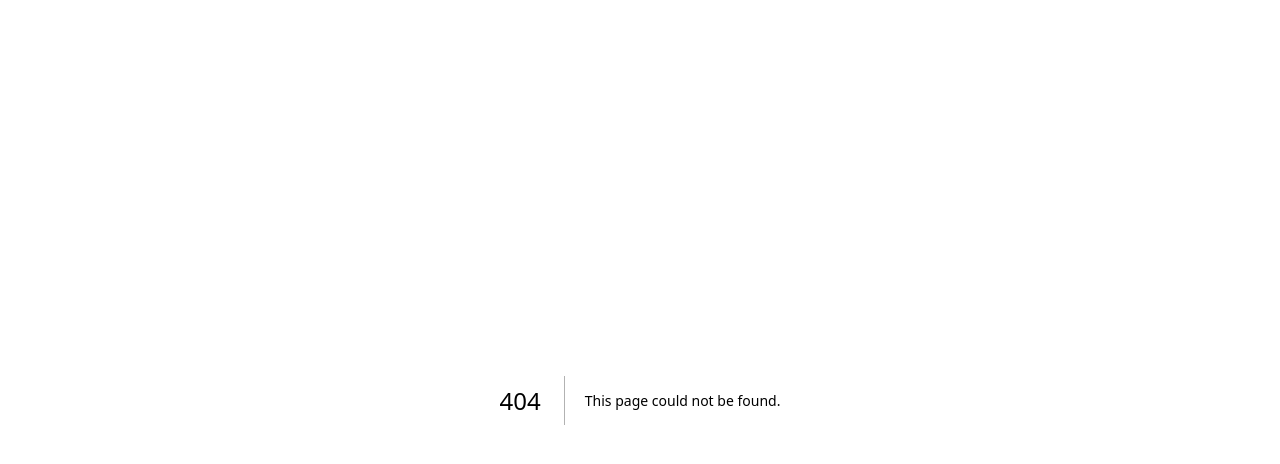
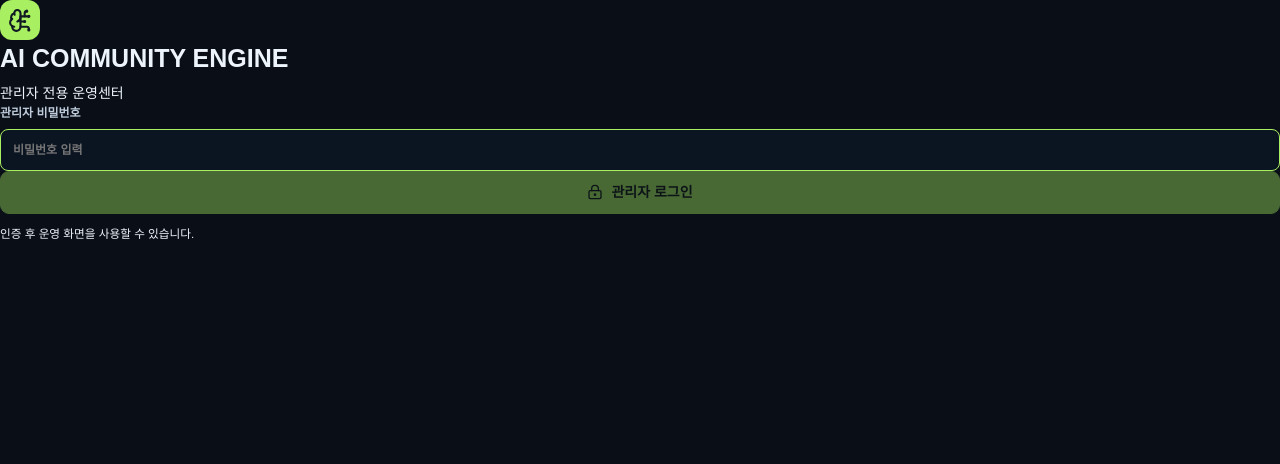
Before and after one commit to BITMATE-del/aifireprogram, a Next.js app: page /login in a window 1280 px wide. Before the commit this address had no page. Shown: the top 464 px of the page. Built offline with nearby package versions, Linux system fonts and the light colour scheme.

Commit message:
feat: protect admin console with server-side session login

```diff
--- /dev/null
+++ b/app/login/page.tsx
@@ -0,0 +1,11 @@
+"use client";
+import { FormEvent, useState } from "react";
+import { BrainCircuit, LockKeyhole } from "lucide-react";
+export default function Login(){
+ const [password,setPassword]=useState("");const [loading,setLoading]=useState(false);const [error,setError]=useState("");
+ async function submit(e:FormEvent){e.preventDefault();setLoading(true);setError("");try{
+ const response=await fetch("/api/auth/login",{method:"POST",headers:{"Content-Type":"application/json"},body:JSON.stringify({password})});
+ const data=await response.json();if(!response.ok)throw new Error(data.error||"로그인 실패");window.location.assign("/");
+ }catch(err){setError(err instanceof Error?err.message:"로그인 오류");}finally{setLoading(false);}}
+ return <main className="loginPage"><form className="loginCard" onSubmit={submit}><div className="brandIcon"><BrainCircuit size={25}/></div><h1>AI COMMUNITY ENGINE</h1><p>관리자 전용 운영센터</p><label>관리자 비밀번호<input type="password" value={password} autoComplete="current-password" onChange={e=>setPassword(e.target.value)} placeholder="비밀번호 입력" required autoFocus/></label>{error&&<div className="loginError">{error}</div>}<button disabled={loading||!password} className="primary wide" type="submit"><LockKeyhole size={16}/>{loading?"인증 중...":"관리자 로그인"}</button><small>인증 후 운영 화면을 사용할 수 있습니다.</small></form></main>;
+}
```
